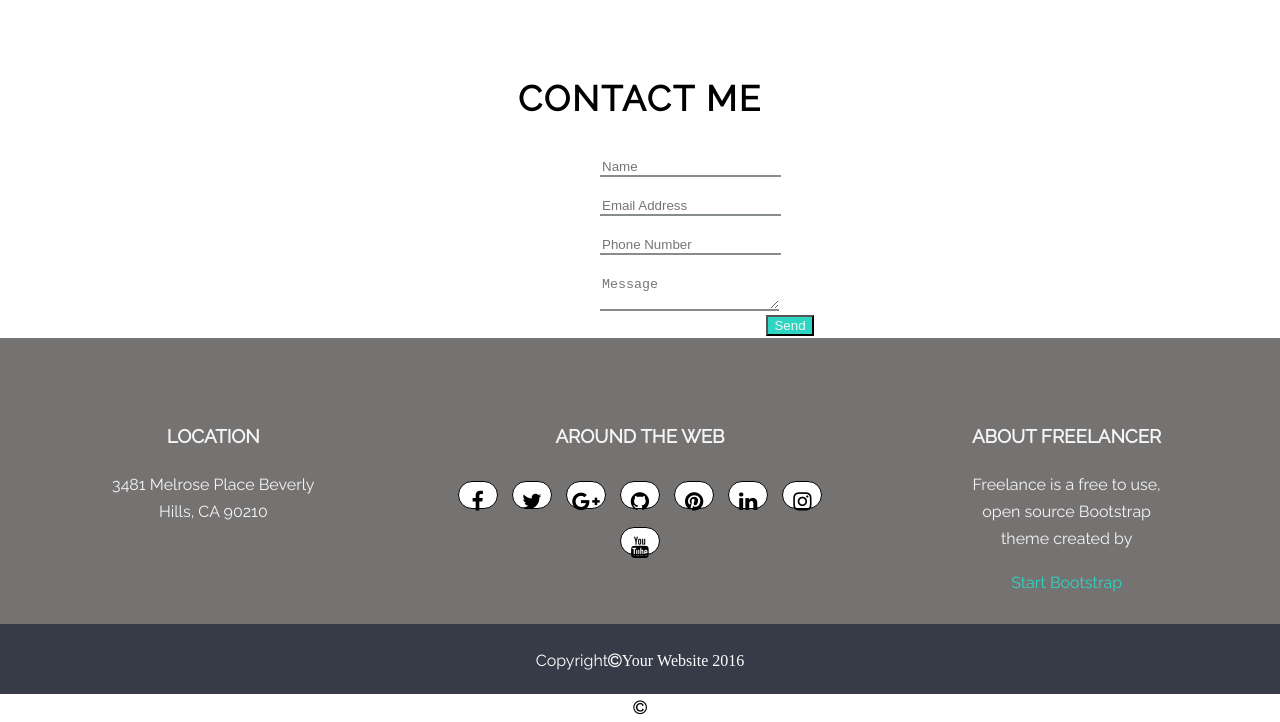
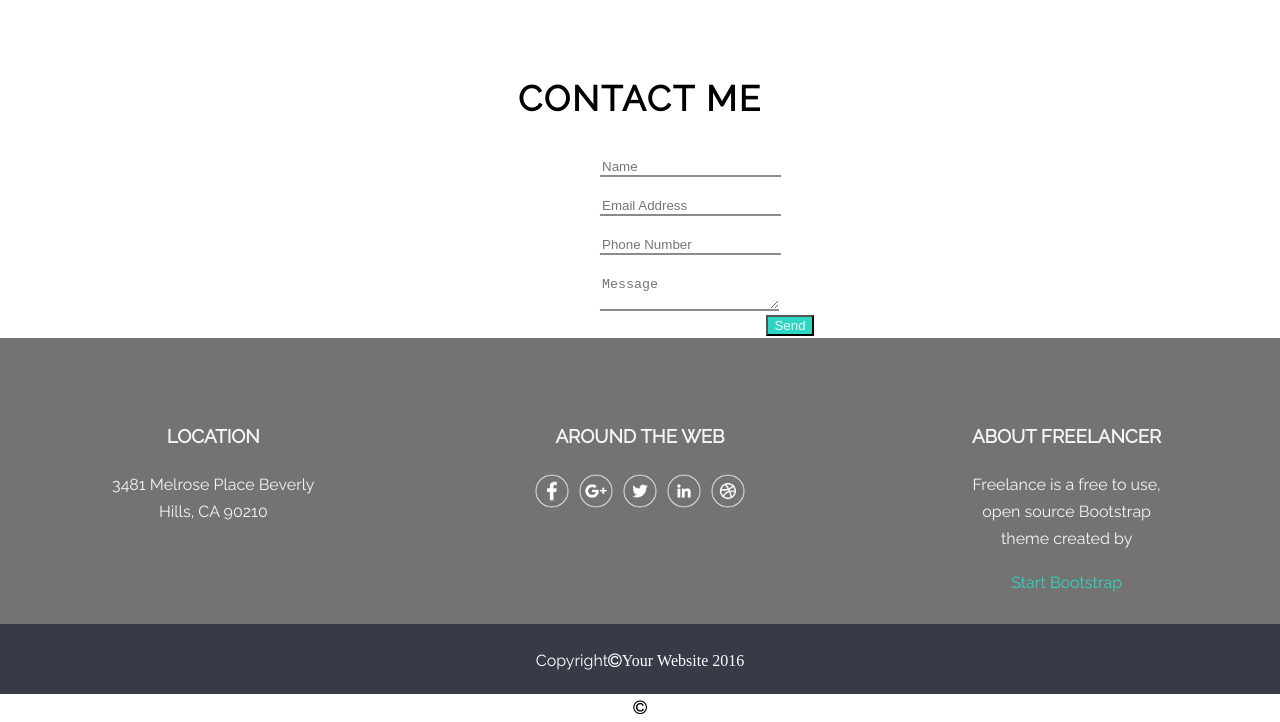
Before and after one commit to marcecabelloh/freelancer, a plain HTML site: page index.html in a window 1280 px wide. Shown: the part 2024-2746 px from the top of the page. Drawn offline with Linux system fonts and the light colour scheme.

Commit message:
redes sociales

```diff
--- a/css/main.css
+++ b/css/main.css
@@ -133,30 +133,14 @@
 	text-decoration: none;
 }
 
-.socialbtns, .socialbtns ul, .socialbtns li {
-  margin: 0;
-  padding: 5px;
+
+.socialbtns{
+    list-style: none outside none;
+    display: inline-block;
+    width: 40px
 }
 
-.socialbtns li {
-    list-style: none outside none;
-    display: inline-block;
-}
-
-.socialbtns .fa {
-	width: 40px;
-    height: 28px;
-	color: #000;
-	background-color: #FFF;
-	border: 1px solid #000;
-	padding-top: 12px;
-	border-radius: 22px;
-	-moz-border-radius: 22px;
-	-webkit-border-radius: 22px;
-	-o-border-radius: 22px;
-}
-
-.socialbtns .fa:hover {
+.socialbtns:hover {
 	color: #FFF;
 	background-color: #000;
 	border: 1px solid #000;
--- a/index.html
+++ b/index.html
@@ -112,17 +112,11 @@
 
 								<div class="col-4">
 									<h3>AROUND THE WEB</h3>
-									<ul class="socialbtns">
-
-									<li><a href="#" class="fa fa-lg fa-facebook"></a></li>
-									<li><a href="#" class="fa fa-lg fa-twitter"></a></li>
-									<li><a href="#" class="fa fa-lg fa-google-plus"></a></li>
-									<li><a href="#" class="fa fa-lg fa-github"></a></li>
-									<li><a href="#" class="fa fa-lg fa-pinterest"></a></li>
-									<li><a href="#" class="fa fa-lg fa-linkedin"></a></li>
-									<li><a href="#" class="fa fa-lg fa-instagram"></a></li>
-									<li><a href="#" class="fa fa-lg fa-youtube"></a></li>
-								</ul>
+								<img src="assets/images/facebook-01.png" alt="placeholder+image" class="socialbtns">
+								<img src="assets/images/google-01.png" alt="placeholder+image" class="socialbtns">
+								<img src="assets/images/twitter-01.png" alt="placeholder+image" class="socialbtns">
+								<img src="assets/images/linkedin-01.png" alt="placeholder+image" class="socialbtns">
+								<img src="assets/images/dribble-01.png" alt="placeholder+image" class="socialbtns">
 
 						</div>
 
```
Also changed, not shown: assets/images/dribble-01.png (added), assets/images/facebook-01.png (added), assets/images/google-01.png (added), assets/images/linkedin-01.png (added), assets/images/twitter-01.png (added).
